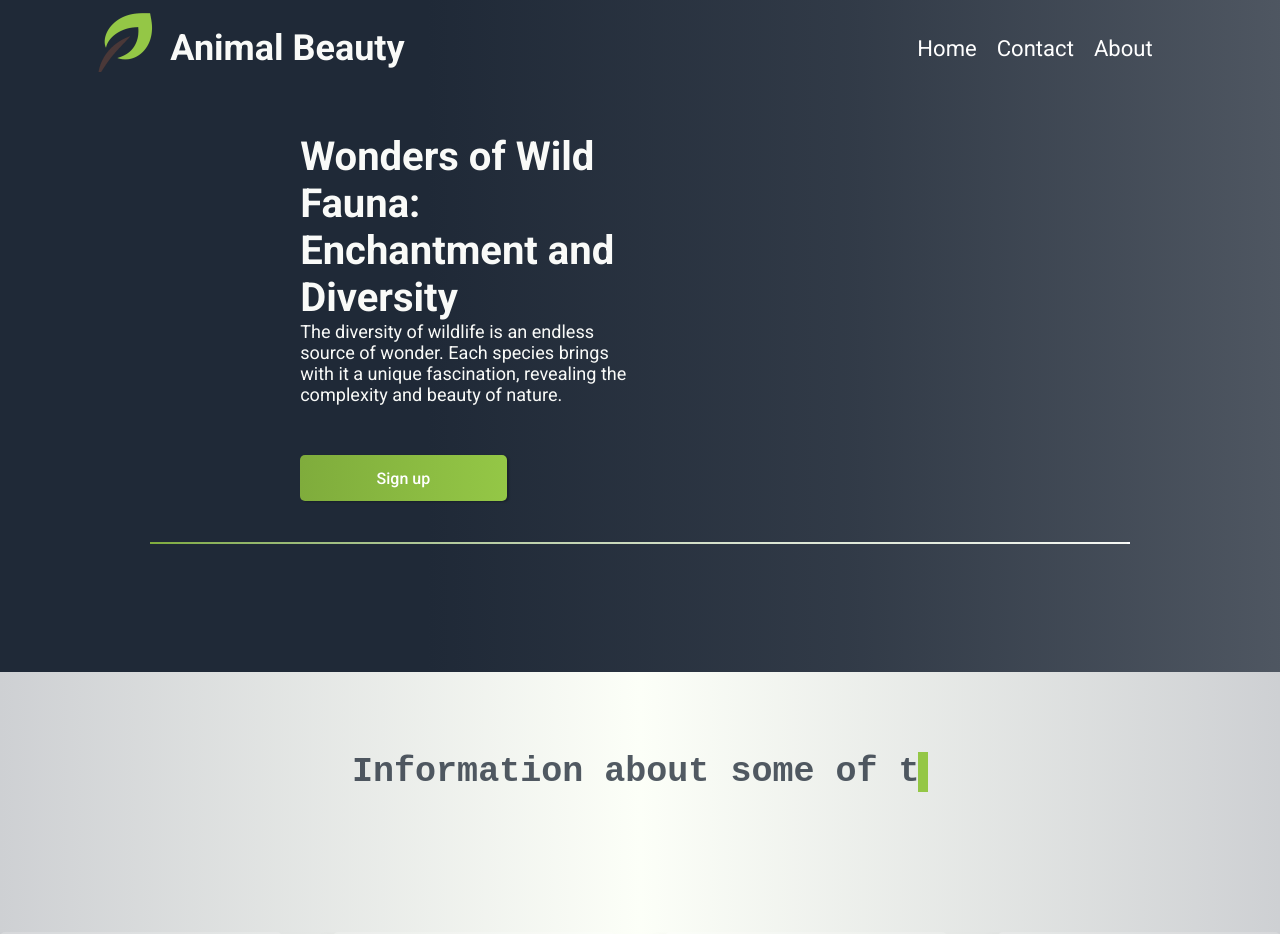
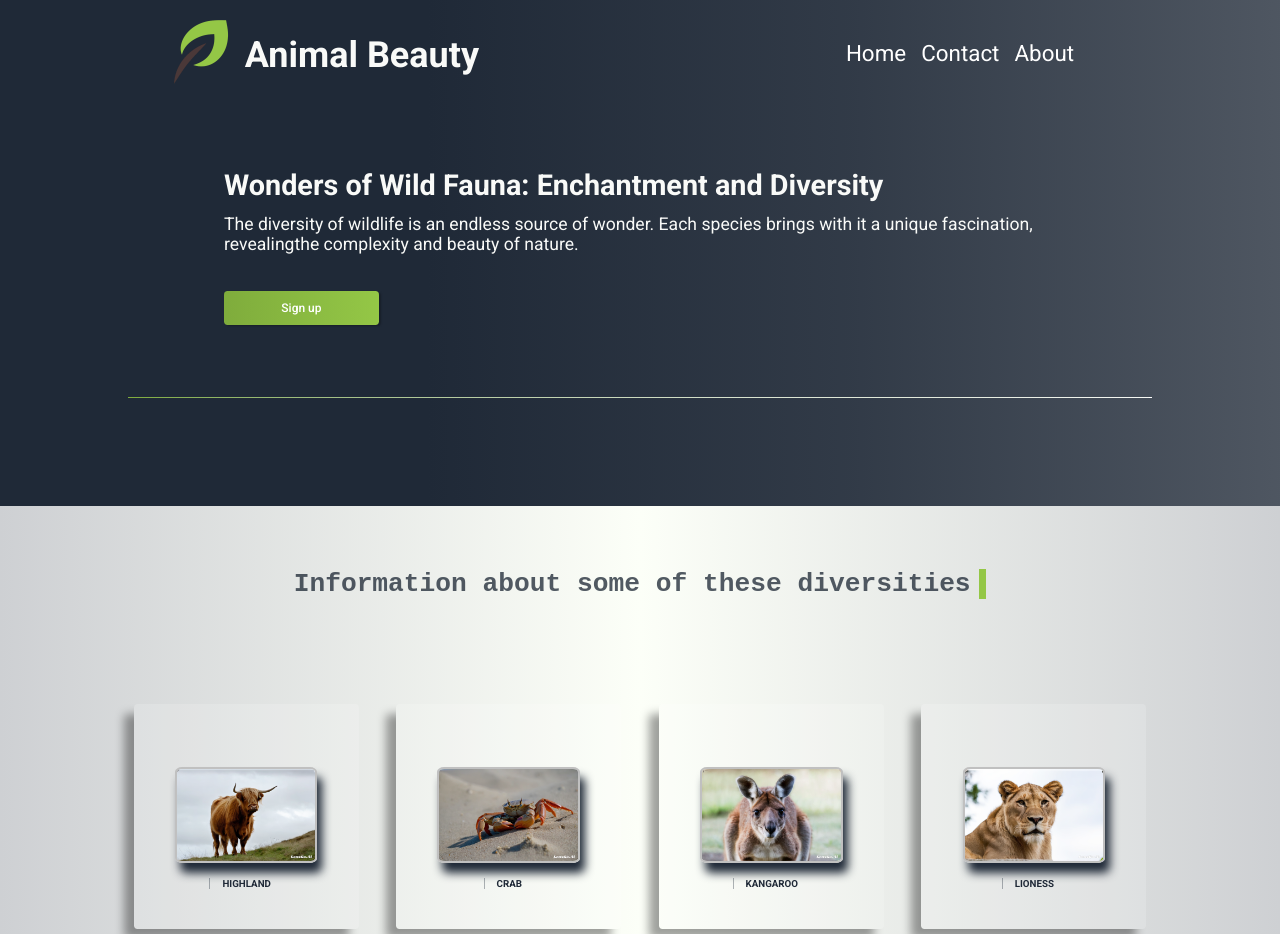
Before and after one commit to brendak-alves/odin-landing-page, a plain HTML site: page index.html in a window 1280 px wide. Shown: the part 40-974 px from the top of the page. Drawn offline with Linux system fonts and the light colour scheme.

Commit message:
• Resize all page measurements.

```diff
--- a/assets/styles/style.css
+++ b/assets/styles/style.css
@@ -10,14 +10,14 @@ body {
     max-width: 100vw;
     overflow-x: hidden;
 }
-nav.nav-bar {
-    overflow: hidden;
+
+header {
+    display: flex;
+    flex-direction: column;
     align-items: center;
-    color: #f9faf8;
-    display: flex;
-    gap: 18.75rem;
-    height: 7rem;
-    padding-top: 4rem;
+
+    height: 34.13rem;
+    padding: 3.29rem 0rem;
     width: 100vw;
 
     background: linear-gradient(
@@ -29,27 +29,35 @@ nav.nav-bar {
     );
 }
 
+.nav-bar {
+    color: #f9faf8;
+    display: flex;
+    justify-content: space-between;
+    height: 5.25rem;
+    width: 100%;
+}
+
 .nav-bar__hero {
     align-items: center;
     display: flex;
     font-size: 1.5rem;
-    gap: 0.31rem;
+    gap: 0.23rem;
     justify-content: center;
+    text-align: center;
     width: 50vw;
-    text-align: center;
 }
 
 .nav-bar__list {
+    align-items: center;
     display: flex;
-    gap: 1.25rem;
+    gap: 0.94rem;
     height: 5rem;
     justify-content: center;
-    align-items: center;
     width: 50vw;
 }
 
 nav > ul > li {
-    font-size: 1.38rem;
+    font-size: 1.4rem;
     list-style-type: none;
 }
 
@@ -58,68 +66,58 @@ nav > ul > li {
     text-decoration: none;
 }
 
-header {
-    padding: 4.38rem 9.38rem;
-    height: 37.5rem;
-    width: 100vw;
-
-    background: linear-gradient(
-        to left,
-        #1f2937c9,
-        #1f2937ea,
-        #1f2937,
-        #1f2937
-    );
+.header__sections__container {
+    display: flex;
+    flex-direction: column;
+    align-items: center;
+    width: 100%;
 }
 
 .header__sections__container > img {
     display: flex;
-    height: 0.13rem;
+    height: 0.1rem;
+    align-items: center;
     justify-content: center;
-    width: 100%;
+    width: 80%;
 }
 
 .header__section-1 {
     color: #f9faf8;
     display: flex;
     flex-direction: column;
-    height: 25rem;
+    height: 18.75rem;
+    align-items: flex-start;
     justify-content: center;
-    padding: 6.25rem 9.38rem 9.38rem 9.38rem;
+    padding: 7.04rem 0rem;
     width: 65%;
 }
 
 .header__title {
-    font-size: 2.5rem;
+    font-size: 1.8rem;
     font-weight: bolder;
+    padding-bottom: 0.7rem;
 }
 
 .header__section-1__paragraph {
-    font-size: 1.13rem;
+    font-size: 1.1rem;
+    text-align: justify;
+}
+
+.break-line {
+    display: block;
 }
 
 .header__section-1__button {
     background-image: linear-gradient(to left, #94c746, #7fac3c);
     border: 0;
-    border-radius: 0.31rem;
+    border-radius: 0.23rem;
     box-shadow: 2px 1px 2px rgba(0, 0, 0, 0.253);
     color: #fff;
-    font-size: 1rem;
+    font-size: 0.75rem;
     font-weight: 500;
-    margin-top: 3.13rem;
-    padding: 0.83rem;
-    width: 12.9rem;
-}
-
-.header__section-2 {
-    display: flex;
-    justify-content: center;
-    width: 50%;
-}
-
-.header__section-2--img {
-    height: 25rem;
-    width: 37.5rem;
+    margin-top: 2.35rem;
+    padding: 0.62rem;
+    width: 9.68rem;
 }
 
 .main__sections__container {
@@ -134,18 +132,18 @@ header {
 .main__section-1 {
     align-items: center;
     display: flex;
-    height: 6.25rem;
+    height: 4.88rem;
     justify-content: center;
-    padding: 6.25rem 0px 3.75rem 0px;
+    padding: 4.88rem 0rem 2.81rem 0rem;
     width: 100%;
 }
 
 .main__section-1 > h2 {
     animation: cursor 0.8s step-end infinite, typing 8s steps(35, end) infinite;
-    border-right: 0.63rem solid #94c746;
+    border-right: 0.47rem solid #94c746;
     color: #1f2937c5;
     font-family: monospace;
-    font-size: 2.19rem;
+    font-size: 1.64rem;
     overflow: hidden;
     white-space: nowrap;
 }
@@ -162,10 +160,10 @@ header {
     }
 
     30% {
-        width: 45%;
+        width: 44ch;
     }
     70% {
-        width: 45%;
+        width: 44ch;
     }
 
     100% {
@@ -176,8 +174,8 @@ header {
 .main__section-2 {
     align-items: center;
     display: flex;
-    gap: 3.13rem;
-    height: 31.25rem;
+    gap: 2.35rem;
+    height: 23.44rem;
     justify-content: center;
     width: 100%;
 }
@@ -185,17 +183,17 @@ header {
 .card {
     align-items: center;
     background: #ffffff28;
-    border-radius: 0.31rem;
+    border-radius: 0.23rem;
     box-shadow: -10px 10px 10px rgba(0, 0, 0, 0.37);
     display: flex;
     flex-direction: column;
-    gap: 1.25rem;
-    height: 18.75rem;
+    gap: 0.94rem;
+    height: 14.06rem;
     justify-content: center;
     overflow: hidden;
-    padding: 5rem 0.63rem 3.13rem 0.63rem;
+    padding: 3.75rem 0.47rem 2.35rem 0.47rem;
     transition: transform 0.8s ease-in-out;
-    width: 18.75rem;
+    width: 14.06rem;
 }
 
 .card-img {
@@ -203,29 +201,30 @@ header {
     border: 2px solid #c0c0c0;
     border-radius: 5%;
     box-shadow: 5px 10px 10px #1f2937;
-    max-height: 9.38rem;
-    max-width: 11.88rem;
+    max-height: 7.04rem;
+    max-width: 8.91rem;
 }
 .card-header {
-    border-left: 0.13rem solid #1f293759;
+    border-left: 0.1rem solid #1f293759;
     color: #1f2937;
-    font-size: 0.81rem;
-    max-height: 6.25rem;
-    padding: 0 1rem;
+    font-size: 0.61rem;
+    max-height: 4.69rem;
+    padding: 0 0.75rem;
     text-align: justify;
 }
 
 .card-p {
     display: none;
-    font-size: 14px;
-    max-height: 17.5rem;
-    max-width: 21.88rem;
-    padding: 0 1.5rem 1.5rem 1.5rem;
+    font-size: 11px;
+    max-height: 13.13rem;
+    max-width: 16.41rem;
+    padding: 0 1.13rem 1.13rem 1.13rem;
     text-align: justify;
 }
 
 .card:hover {
     transform: scale(1.1);
+
     background: linear-gradient(
         to bottom,
         #1f293723,
@@ -269,24 +268,24 @@ header {
     box-shadow: 1px 1px 1px rgba(0, 0, 0, 0.295);
     display: flex;
     flex-direction: column;
-    height: 25rem;
-    padding: 6.25rem;
+    height: 18.75rem;
+    padding: 4.69rem;
     width: 100vw;
 }
 
 .quote {
     color: #1f2937;
-    font-size: 2.25rem;
+    font-size: 1.69rem;
     font-weight: lighter;
-    width: 50rem;
+    width: 37.5rem;
 }
 
 .quote-author {
-    font-size: 1.25rem;
+    font-size: 0.94rem;
     font-weight: bold;
-    margin-top: 3.75rem;
+    margin-top: 2.81rem;
     text-align: right;
-    width: 50rem;
+    width: 37.5rem;
 }
 
 footer {
@@ -295,7 +294,7 @@ footer {
     background-color: #f9faf8;
     box-shadow: 1px 1px 1px rgba(0, 0, 0, 0.295);
     display: flex;
-    height: 21.88rem;
+    height: 16.41rem;
     justify-content: center;
     width: 100vw;
 }
@@ -307,22 +306,22 @@ footer {
     box-shadow: 1px 1px 10px rgba(0, 0, 0, 0.295);
     color: #f9faf8;
     display: flex;
-    gap: 12.5rem;
-    height: 10rem;
+    gap: 9.38rem;
+    height: 7.5rem;
     justify-content: center;
-    width: 87.5rem;
+    width: 65.63rem;
 }
 
 .footer__container > a > button {
     background-color: #94c746;
     border: 2px solid #fff;
-    border-radius: 0.63rem;
+    border-radius: 0.47rem;
     box-shadow: 1px 1px 3px rgba(0, 0, 0, 0.192);
     color: #f9faf8;
-    font-size: 1.25rem;
+    font-size: 0.94rem;
     font-weight: bold;
-    padding: 0.63rem;
-    width: 11.25rem;
+    padding: 0.47rem;
+    width: 8.44rem;
 }
 
 .footer__itens {
@@ -333,5 +332,5 @@ footer {
 
 .footer__itens > p {
     font-size: 0.94rem;
-    margin-top: 0.63rem;
+    margin-top: 0.47rem;
 }
--- a/index.html
+++ b/index.html
@@ -18,6 +18,7 @@
         <title>Animal Beauty</title>
     </head>
     <body>
+        <header>
             <nav class="nav-bar">
                 <div class="nav-bar__hero">
                     <a href="#"
@@ -34,8 +35,6 @@
                     <li><a href="#" class="list__item--link">About</a></li>
                 </ul>
             </nav>
-
-        <header>
             <div class="header__sections__container">
                 <section class="header__section-1">
                     <h1 class="header__title">
@@ -44,18 +43,12 @@
                     <p class="header__section-1__paragraph">
                         The diversity of wildlife is an endless source of
                         wonder. Each species brings with it a unique
-                        fascination, revealing the complexity and beauty of
-                        nature.
+                        fascination,
+                        <span class="break-line"
+                            >revealingthe complexity and beauty of nature.</span
+                        >
                     </p>
                     <button class="header__section-1__button">Sign up</button>
-                </section>
-
-                <section class="header__section-2">
-                    <!-- <img
-                        class="header__section-2--img"
-                        src="assets/img/florest.png"
-                        alt="florest-site-banner"
-                    /> -->
                 </section>
 
                 <img src="assets/img/horizontal-line.png"
@@ -93,7 +86,7 @@
                     <p class="card-p">
                         Crabs are decapod crustaceans of the infraorder
                         Brachyura, which typically have a very short projecting
-                        tail-like abdomen, usually...
+                        tail-like abdomen...
                     </p>
                 </div>
 
@@ -107,7 +100,7 @@
                     <p class="card-p">
                         Kangaroos are marsupials from the family Macropodidae.
                         In common use the term is used to describe the largest
-                        species from this family...
+                        species from this...
                     </p>
                 </div>
 
```
Lines whose indentation alone changed are shown as unchanged.
